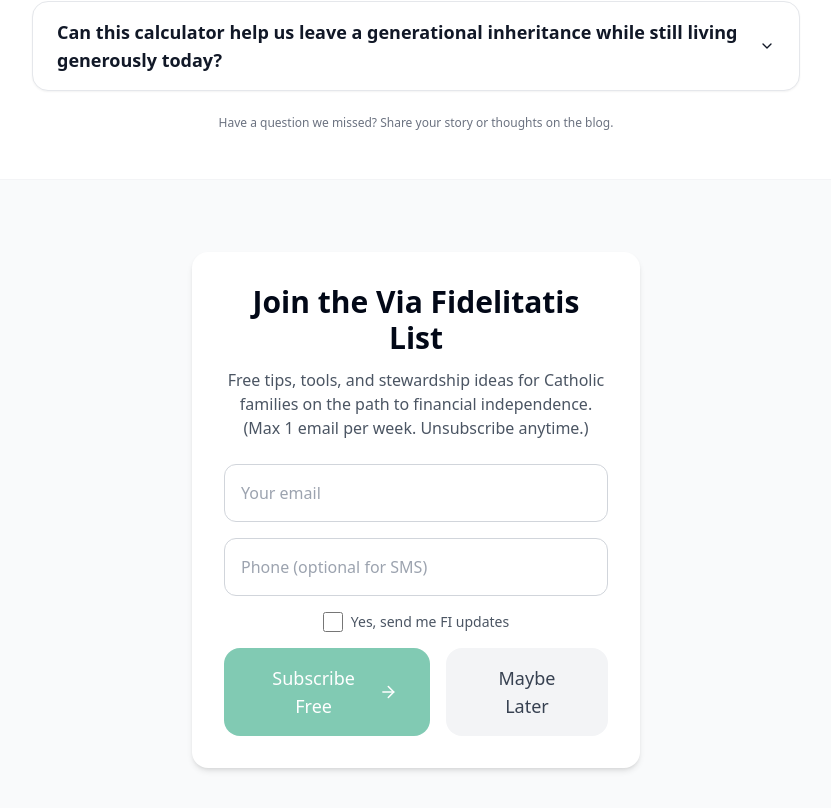
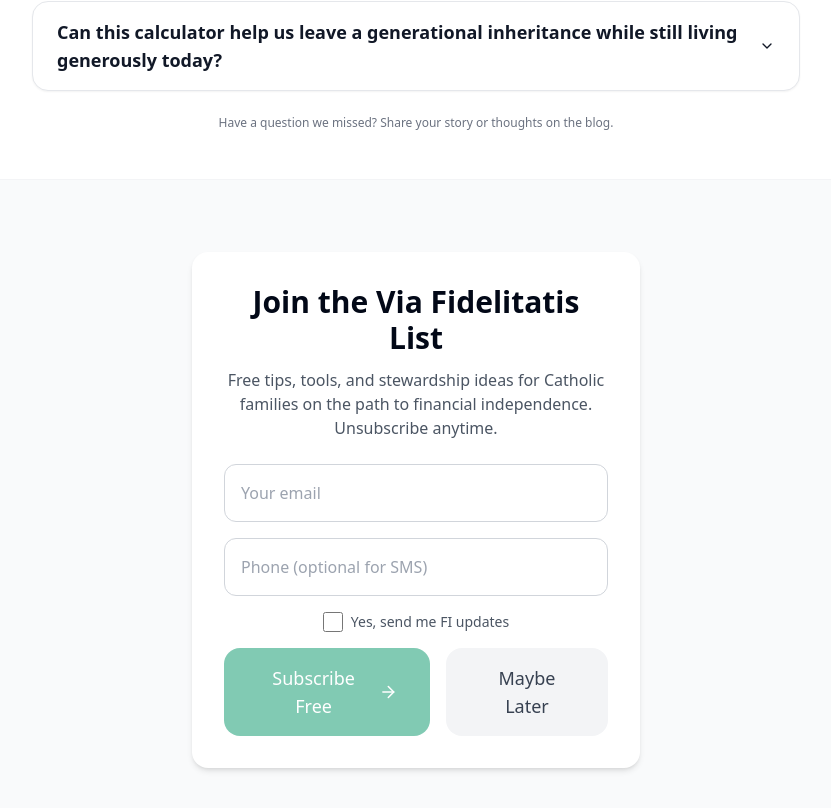
Before and after one commit to daughterpop/super-fi-calc, a React (Vite) app: page /calculators in a window 1280 px wide. Shown: the part 3031-3839 px from the top of the page, without its empty margins (224-1055 px from the left). Built offline with nearby package versions, Linux system fonts and the light colour scheme.

Commit message:
Update subscribe form copy: remove weekly frequency claim

```diff
--- a/src/components/SubscribeForm.jsx
+++ b/src/components/SubscribeForm.jsx
@@ -52,8 +52,8 @@ export default function SubscribeForm() {
     <div className="mt-8 sm:mt-12 p-6 sm:p-8 bg-white rounded-2xl shadow-md max-w-md mx-auto text-center w-full">
       <h2 className="text-2xl sm:text-3xl font-bold mb-3">Join the Via Fidelitatis List</h2>
       <p className="text-gray-600 mb-6 text-sm sm:text-base">
-        Free tips, tools, and stewardship ideas for Catholic families on the path to financial independence.<br />
-        (Max 1 email per week. Unsubscribe anytime.)
+        Free tips, tools, and stewardship ideas for Catholic families on the path to financial independence.
+        Unsubscribe anytime.
       </p>
 
       {!submitted ? (
```
